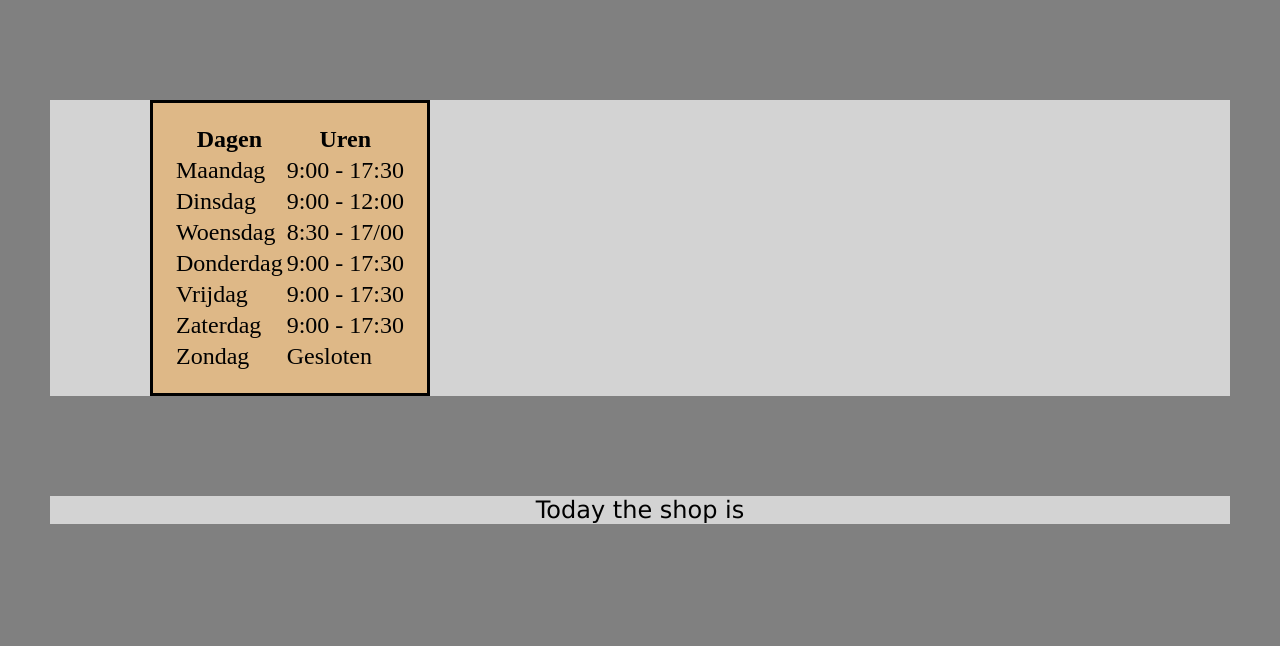
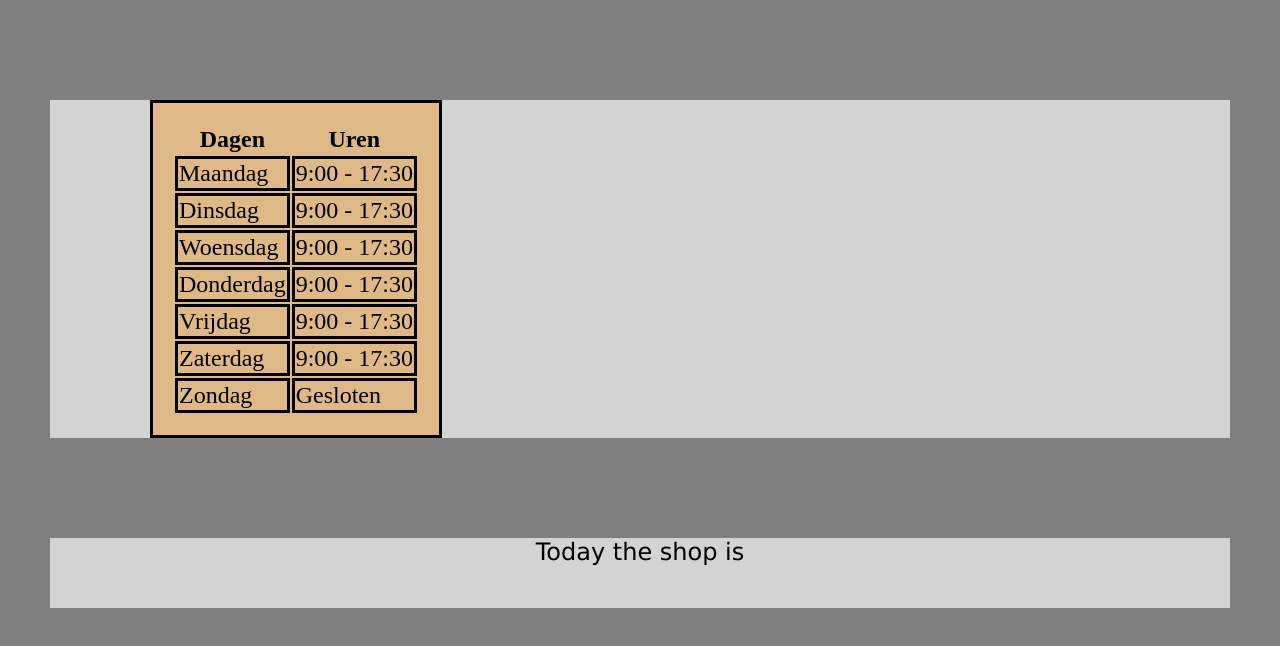
Before and after one commit to pablodezutter/Serious-Business, a plain HTML site: page index.html in a window 1280 px wide. Drawn offline with Linux system fonts and the light colour scheme.

Commit message:
made a small change to ease up the exercise

```diff
--- a/index.html
+++ b/index.html
@@ -21,11 +21,11 @@
                 </tr>
                 <tr>
                     <td>Dinsdag</td>
-                    <td>9:00 - 12:00</td>
+                    <td>9:00 - 17:30</td>
                 </tr>
                 <tr>
                     <td>Woensdag</td>
-                    <td>8:30 - 17/00</td>
+                    <td>9:00 - 17:30</td>
                 </tr>
                 <tr>
                     <td>Donderdag</td>
@@ -48,7 +48,7 @@
 
 
         </div>
-        <div class="column"><p>Today the shop is</p>  </div>
+        <div class="column"><p>Today the shop is</p> <br><p id="text"></p> </div>
 
     </div>
 
--- a/myscript.js
+++ b/myscript.js
@@ -1,3 +1,19 @@
-var datumentijd= new Date(getDay(),getHours(),getMinutes());
+/*Variabel aanmaken voor de dagen.*/
+var dagen =["Maandag", "Dinsdag", "Woensdag", "Donderdag", "Vrijdag", "Zaterdag", "Zondag"];
 
-console.log(datumentijd);
+/*Variabel aanmaken voor de uren.*/
+
+
+/*Placing text in the p*/
+/*document.getElementById("text").innerHTML="OPEN";
+document.getElementById("text").innerHTML="CLOSED";*/
+
+/*Get local day and hours*/
+var today= new Date();
+console.log(today);
+
+/*Look if the day and hour/minutes is equal to the given timeframe in the table*/
+
+/*If yes: OPEN*/
+/*If no: CLOSED*/
+/*If sunday: always CLOSED*/
--- a/mystyle.css
+++ b/mystyle.css
@@ -14,10 +14,16 @@ background-color: lightgrey;
 margin: 100px;
 background-color: burlywood;
 border-style: solid;
- border-width: 3px;
+ border: 5;
  border-color: black;
 padding: 20px;
 font-size: 24px;
+
+}
+/*Kan later nog veranderd worden*/
+td{
+border: 3;
+border-style: solid;
 
 }
 p{
```
